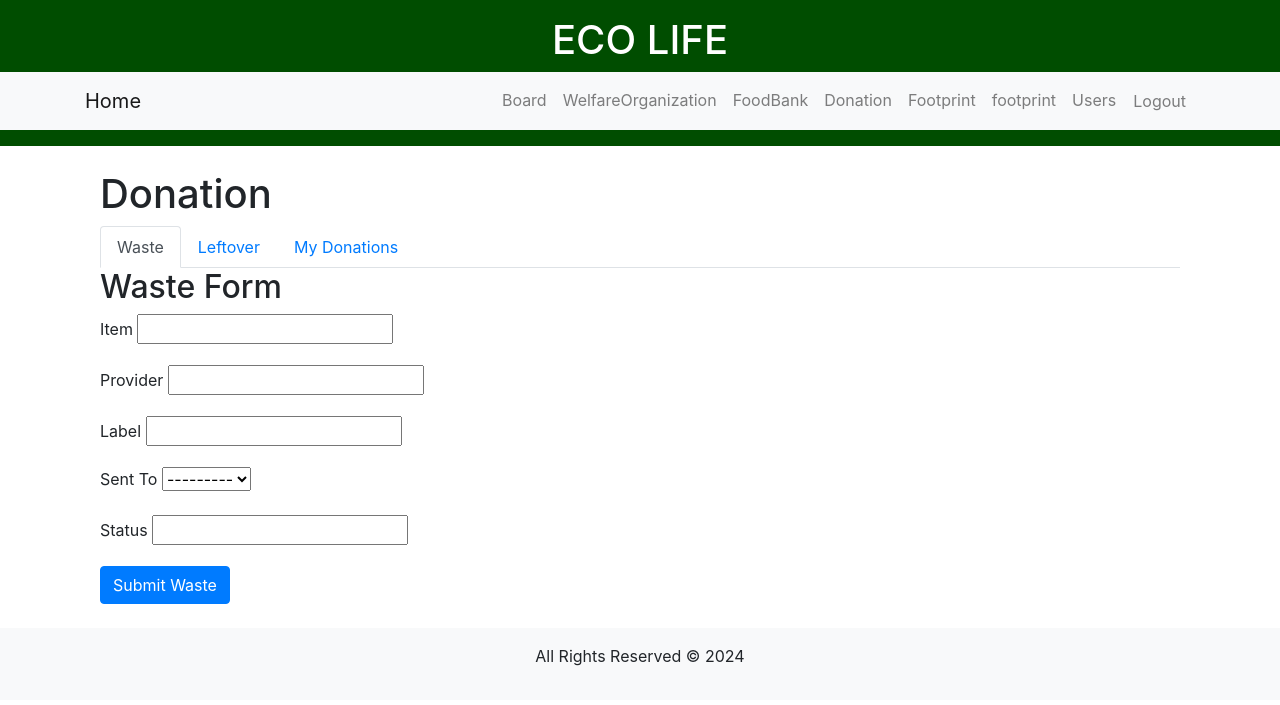
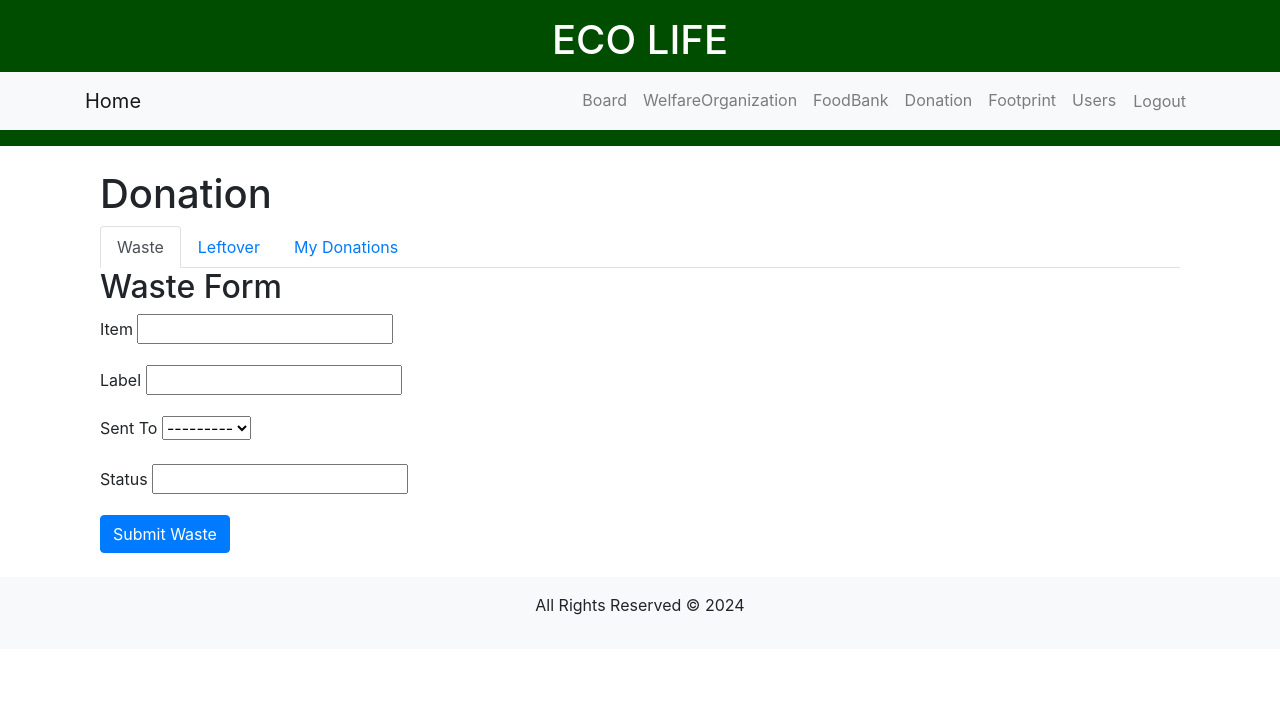
Before and after one commit to TaiwanCodingShrimp/ECO, a Django app: page /home/users/donation/ in a window 1280 px wide. Shown: the top 705 px of the page. Run offline with Django 5.2, Linux system fonts and the light colour scheme; the visitor is signed in with stand-in values (Sample User, id 1); data that the repository does not hold is empty; some libraries are stand-ins or nearby versions.

Commit message:
modify frontend (#45)

```diff
--- a/src/Frontend/templates/base.html
+++ b/src/Frontend/templates/base.html
@@ -47,9 +47,6 @@
                                 <a class="nav-link" href="{% url 'footprint' %}">Footprint</a>
                             </li>
                             <li class="nav-item">
-                                <a class="nav-link" href="{% url 'footprint' %}">footprint</a>
-                            </li>
-                            <li class="nav-item">
                                 <a class="nav-link" href="{% url 'users' %}">Users</a>
                             </li>
                             <li class="nav-item">
--- a/src/Frontend/templates/donation.html
+++ b/src/Frontend/templates/donation.html
@@ -31,10 +31,6 @@
                     {{ waste_form.item }}
                 </div>
                 <div class="form-group">
-                    <label for="id_provider">Provider</label>
-                    {{ waste_form.provider }}
-                </div>
-                <div class="form-group">
                     <label for="id_label">Label</label>
                     {{ waste_form.label }}
                 </div>
@@ -57,10 +53,6 @@
                 <div class="form-group">
                     <label for="id_item">Item</label>
                     {{ leftover_form.item }}
-                </div>
-                <div class="form-group">
-                    <label for="id_provider">Provider</label>
-                    {{ leftover_form.provider }}
                 </div>
                 <div class="form-group">
                     <label for="id_label">Label</label>
@@ -90,6 +82,9 @@
                 {% for leftover in leftovers %}
                     <li class="list-group-item">Leftover: {{ leftover.item }} to {{ leftover.sent_to }} - {{ leftover.status }}</li>
                 {% endfor %}
+                {% if not waste and not leftover %}
+                <li class="list-group-item">You have no footprints recorded.</li>
+                {% endif %}
             </ul>
         </div>
     </div>
--- a/src/Frontend/templates/users.html
+++ b/src/Frontend/templates/users.html
@@ -12,6 +12,6 @@
                 <strong>Phone:</strong> {{ user.phone }}
             </li>
     </ul>
-    <a href="{% url 'report' %}" class="bg-dark-green btn btn-primary mt-4">產生報告</a>
+    <a href="{% url 'report' %}" class="bg-dark-green btn btn-primary mt-4">Create Report</a>
 </div>
 {% endblock %}
--- a/src/Frontend/views.py
+++ b/src/Frontend/views.py
@@ -102,11 +102,15 @@ def donation_view(request):
         if "waste_form" in request.POST:
             waste_form = WasteForm(request.POST)
             if waste_form.is_valid():
+                waste = waste_form.save(commit=False)
+                waste.provider = request.user
                 waste_form.save()
                 return redirect("donation")
         elif "leftover_form" in request.POST:
             leftover_form = LeftoverForm(request.POST)
             if leftover_form.is_valid():
+                leftover = leftover_form.save(commit=False)
+                leftover.provider = request.user
                 leftover_form.save()
                 return redirect("donation")
 
--- a/src/Users/forms.py
+++ b/src/Users/forms.py
@@ -74,14 +74,14 @@ class UserChangeForm(forms.ModelForm):
 class WasteForm(forms.ModelForm):
     class Meta:
         model = Waste
-        fields = ["item", "provider", "label", "sent_to", "status"]
+        fields = ["item", "label", "sent_to", "status"]
 
 
 class LeftoverForm(forms.ModelForm):
     class Meta:
         model = Leftover
-        fields = ["item", "provider", "label", "portion", "sent_to", "status"]
-        exclude = ["id", "food_carbon_footprint"]
+        fields = ["item", "label", "portion", "sent_to", "status"]
+        exclude = ["id", "food_carbon_footprint", "provider", "date_put_in"]
 
 
 class FootPrintForm(forms.ModelForm):
--- a/src/Users/models/datas.py
+++ b/src/Users/models/datas.py
@@ -77,7 +77,7 @@ class Leftover(models.Model):
     item: FoodTable = models.ForeignKey(FoodTable, on_delete=models.CASCADE, null=True)
     # item = models.CharField(max_length=20, null=False)
     provider = models.CharField(max_length=10, null=False)
-    date_put_in = models.DateTimeField()
+    date_put_in = models.DateTimeField(auto_now_add=True)
     label = models.CharField(max_length=20, null=False)
     portion = models.FloatField(
         default=0.0,
@@ -109,4 +109,4 @@ class Leftover(models.Model):
         super().save(*args, **kwargs)
 
     def __str__(self) -> str:
-        return str(self.id)
+        return str(self.item)
```
Also changed, not shown: src/Users/migrations/0012_leftover_food_carbon_footprint_and_more.py, src/Users/migrations/0013_alter_leftover_portion.py.
